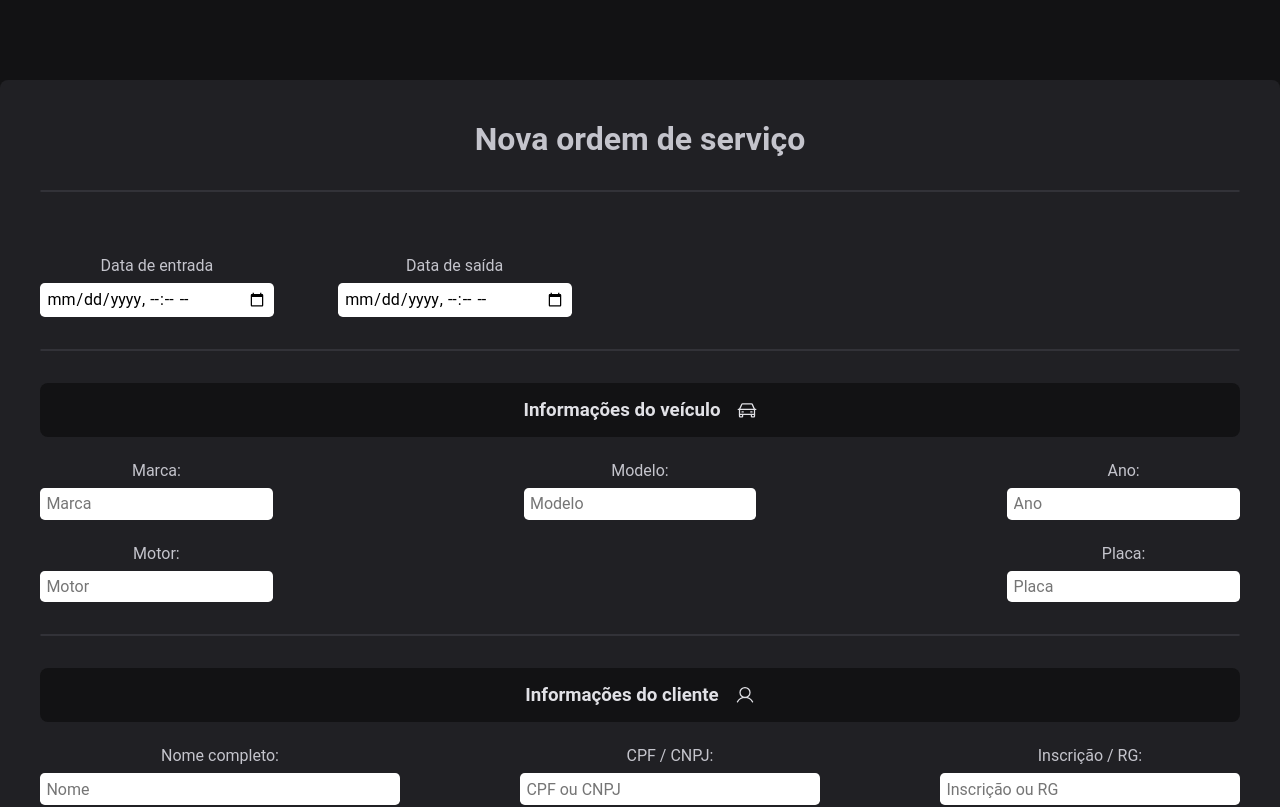
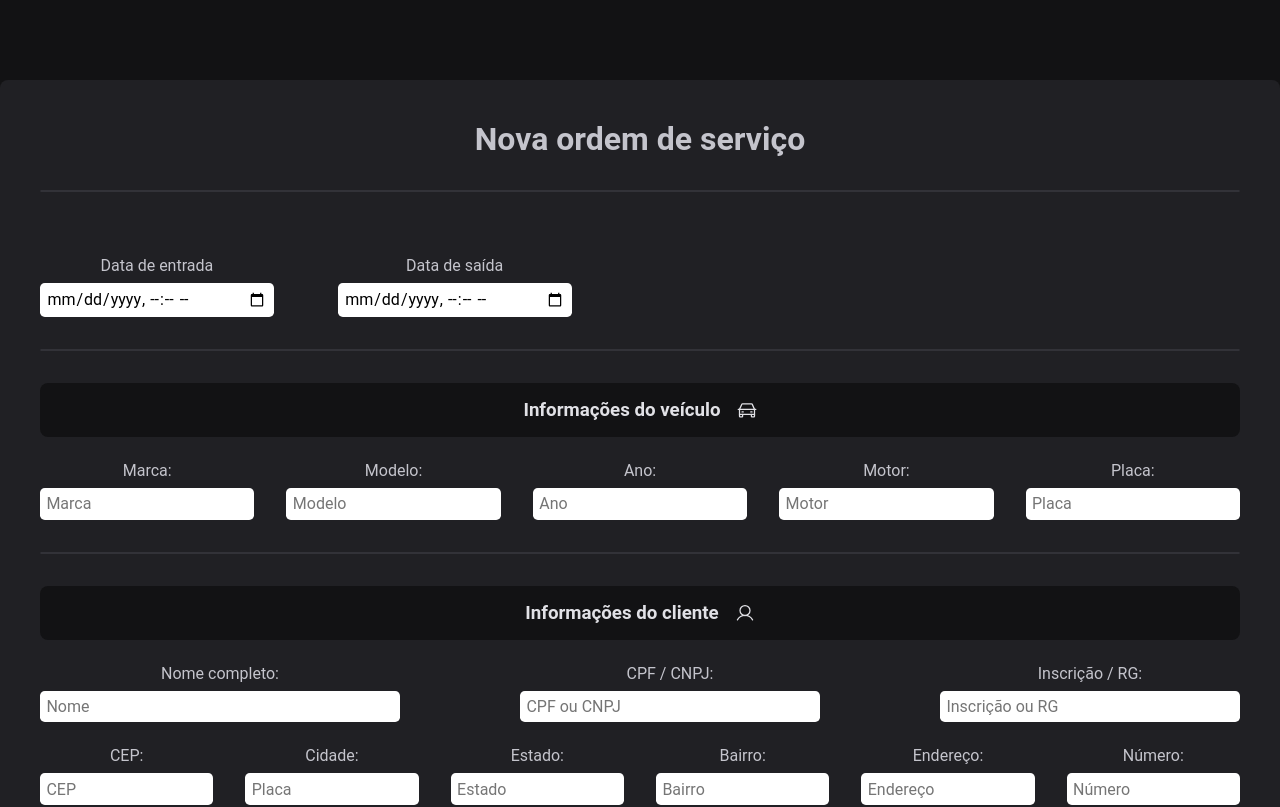
Before and after one commit to caueperuque/ordem_servico, a React (Vite) app: page / in a window 1280 px wide. Shown: the top 807 px of the page. Built offline with nearby package versions, Linux system fonts and the light colour scheme.

Commit message:
feat: ajuste informações do veículo

```diff
--- a/src/pages/OrdemServico/components/InfoVeiculo/index.tsx
+++ b/src/pages/OrdemServico/components/InfoVeiculo/index.tsx
@@ -29,9 +29,6 @@ export const InfoVeiculo = () => {
           <label htmlFor="">Ano:</label>
           <input type="number" placeholder="Ano" />
         </div>
-      </div>
-
-      <div className="row">
         <div className="input-group">
           <label htmlFor="">Motor:</label>
           <input type="text" placeholder="Motor" />
@@ -41,6 +38,8 @@ export const InfoVeiculo = () => {
           <input type="text" placeholder="Placa" />
         </div>
       </div>
+
+      {/* <div className="row"></div> */}
     </InputsInfoVeiculoContainer>
   );
 };
```
